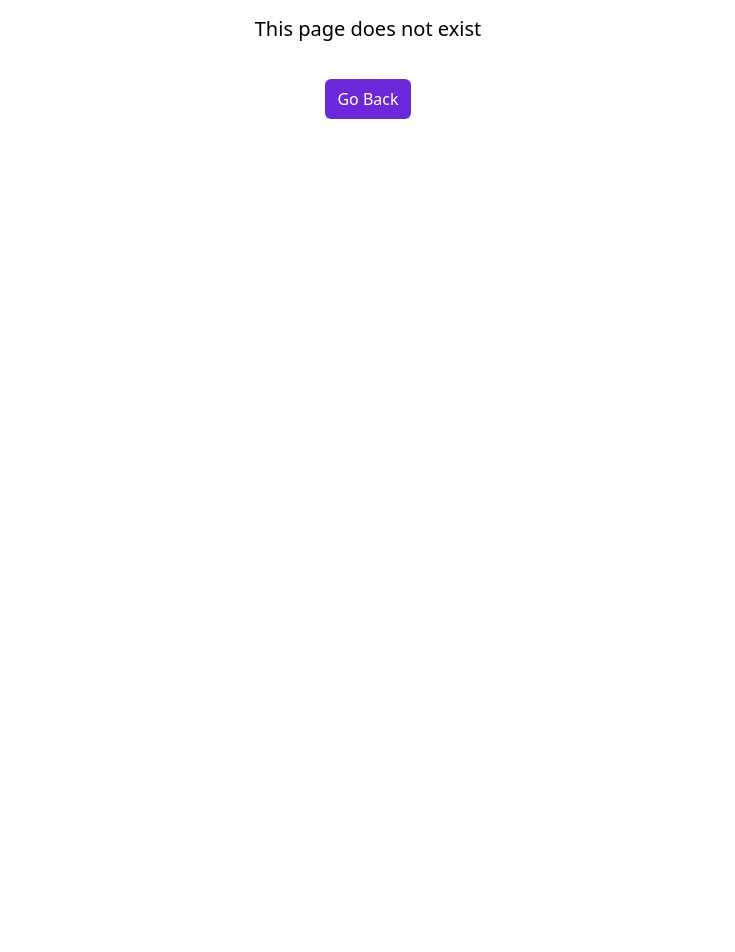
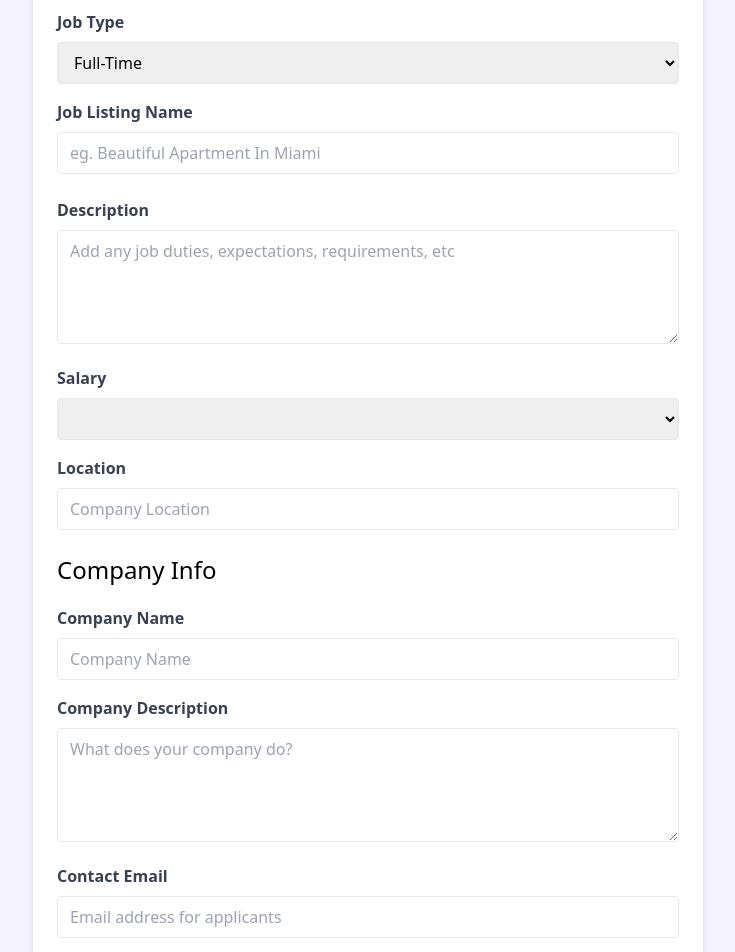
Before and after one commit to Nathaniyell/vue-jobify, a Vue app: page /jobs/edit/1 in a window 1280 px wide. Before the commit this address had no page. Shown: the part 260-1212 px from the top of the page, without its empty margins (272-1007 px from the left). Before the commit the page ends 800 px from the top, so only its background shows below. Built offline with nearby package versions, Linux system fonts and the light colour scheme; no server answers.

Commit message:
add edit functionality to allow us edit jobs

```diff
--- a/src/main.js
+++ b/src/main.js
@@ -1,5 +1,7 @@
 import './assets/main.css'
 import "primeicons/primeicons.css"
+import Toast from "vue-toastification"
+import "vue-toastification/dist/index.css"
 
 import { createApp } from 'vue'
 import App from './App.vue'
@@ -7,4 +9,5 @@ import router from './router'
 
 const app = createApp(App)
 app.use(router)
+app.use(Toast)
 app.mount('#app')
--- a/src/router/index.js
+++ b/src/router/index.js
@@ -3,6 +3,7 @@ import HomeView from "@/views/HomeView.vue";
 import JobsView from "@/views/JobsView.vue";
 import JobView from "@/views/JobView.vue";
 import AddJobView from "@/views/AddJobView.vue";
+import EditJobView from "@/views/EditJobView.vue";
 import NotFoundView from "@/views/NotFoundView.vue";
 
 const router = createRouter({
@@ -33,6 +34,11 @@ const router = createRouter({
         name: "add-job",
         component: AddJobView
     },
+        {
+        path: "/jobs/edit/:id",
+        name: "edit-job",
+        component: EditJobView
+    },
 {
     path: "/:catchAll(.*)",
     name: "not-found",
--- /dev/null
+++ b/src/views/EditJobView.vue
@@ -0,0 +1,193 @@
+<script setup>
+import { reactive, onMounted } from "vue"
+import router from "@/router"
+import {useToast} from "vue-toastification"
+import {useRoute} from "vue-router"
+
+
+const toast = useToast()
+const route = useRoute()
+// const router = useRouter()
+const jobId = route.params.id
+const form = reactive({
+    type: "Full-Time",
+    title: "",
+    description: "",
+    location: "",
+    salary: "",
+    company: {
+        name: "",
+        description: "",
+        contactEmail: "",
+        contactPhone: ""
+    }
+})
+const state = reactive({
+    job: {},
+    isLoading: true
+})
+
+const formSubmitHandler = async () => {
+    const updatedJob = {
+        title: form.title,
+        type: form.type,
+        location: form.location,
+        description: form.description,
+        salary: form.salary,
+        company: {
+            name: form.company.name,
+            description: form.company.description,
+            contactEmail: form.company.contactEmail,
+            contactPhone: form.company.contactPhone
+        }
+    }
+
+    try {
+        const response = await fetch(`/api/jobs/${jobId}`, {
+            method: "PUT",
+            headers: {
+                "Content-Type": "application/json",
+            },
+            body: JSON.stringify(updatedJob),
+        });
+
+        // Check if the response is OK (status 200-299)
+        if (!response.ok) {
+            throw new Error(`HTTP error! status: ${response.status}`);
+        }
+toast.success("Job Updated Successfully")
+        const responseData = await response.json();
+        const responseId = responseData.id; // Access the ID from the parsed response
+
+        // Navigate to the job after submission
+        router.push(`/jobs/${responseId}`);
+
+    } catch (error) {
+        toast.error("Job was not Update")
+        console.error("Error submitting job:", error);
+    }
+};
+onMounted(async ()=>{
+    try{
+
+        const response = await fetch(`/api/jobs/${jobId}`)
+        const data = await response.json()
+        state.job = data
+
+    //Populate the input fields
+            form.title = state.job.title;
+            form.type =state.job.type
+            form.location =state.job.location
+            form.description =state.job.description
+            form.salary =state.job.salary
+            form.company.name =state.job.company.name
+            form.company.description =state.job.company.description
+            form.company.contactEmail =state.job.company.contactEmail
+            form.company.contactPhone =state.job.company.contactPhone
+    }catch(error){
+        console.error("Error Fetching Job",error)
+    }finally{
+        state.isLoading = false
+    }
+})
+</script>
+
+
+<template>
+
+
+    <section class="bg-violet-50">
+        <div class="container m-auto max-w-2xl py-24">
+            <div class="bg-white px-6 py-8 mb-4 shadow-md rounded-md border m-4 md:m-0">
+                <form @submit.prevent="formSubmitHandler">
+                    <h2 class="text-3xl text-center font-semibold mb-6">Edit Job</h2>
+
+                    <div class="mb-4">
+                        <label for="type" class="block text-gray-700 font-bold mb-2">Job Type</label>
+                        <select id="type" name="type" class="border rounded w-full py-2 px-3" required
+                            v-model="form.type">
+                            <option value="Full-Time">Full-Time</option>
+                            <option value="Part-Time">Part-Time</option>
+                            <option value="Remote">Remote</option>
+                            <option value="Internship">Internship</option>
+                        </select>
+                    </div>
+
+                    <div class="mb-4">
+                        <label class="block text-gray-700 font-bold mb-2">Job Listing Name</label>
+                        <input type="text" id="name" name="name" class="border rounded w-full py-2 px-3 mb-2"
+                            placeholder="eg. Beautiful Apartment In Miami" required v-model="form.title" />
+                    </div>
+                    <div class="mb-4">
+                        <label for="description" class="block text-gray-700 font-bold mb-2">Description</label>
+                        <textarea id="description" name="description" class="border rounded w-full py-2 px-3" rows="4"
+                            v-model="form.description"
+                            placeholder="Add any job duties, expectations, requirements, etc"></textarea>
+                    </div>
+
+                    <div class="mb-4">
+                        <label for="type" class="block text-gray-700 font-bold mb-2">Salary</label>
+                        <select id="salary" name="salary" class="border rounded w-full py-2 px-3" required
+                            v-model="form.salary">
+                            <option value="Under $50K">under $50K</option>
+                            <option value="$50K - $60K">$50 - $60K</option>
+                            <option value="$60K - $70K">$60 - $70K</option>
+                            <option value="$70K - $80K">$70 - $80K</option>
+                            <option value="$80K - $90K">$80 - $90K</option>
+                            <option value="$90K - $100K">$90 - $100K</option>
+                            <option value="$100K - $125K">$100 - $125K</option>
+                            <option value="$125K - $150K">$125 - $150K</option>
+                            <option value="$150K - $175K">$150 - $175K</option>
+                            <option value="$175K - $200K">$175 - $200K</option>
+                            <option value="Over $200K">Over $200K</option>
+                        </select>
+                    </div>
+
+                    <div class="mb-4">
+                        <label class="block text-gray-700 font-bold mb-2">
+                            Location
+                        </label>
+                        <input type="text" id="location" name="location" class="border rounded w-full py-2 px-3 mb-2"
+                            placeholder="Company Location" required v-model="form.location" />
+                    </div>
+
+                    <h3 class="text-2xl mb-5">Company Info</h3>
+
+                    <div class="mb-4">
+                        <label for="company" class="block text-gray-700 font-bold mb-2">Company Name</label>
+                        <input type="text" id="company" name="company" class="border rounded w-full py-2 px-3"
+                            placeholder="Company Name" v-model="form.company.name" />
+                    </div>
+
+                    <div class="mb-4">
+                        <label for="company_description" class="block text-gray-700 font-bold mb-2">Company
+                            Description</label>
+                        <textarea v-model="form.company.description" id="company_description" name="company_description"
+                            class="border rounded w-full py-2 px-3" rows="4"
+                            placeholder="What does your company do?"></textarea>
+                    </div>
+
+                    <div class="mb-4">
+                        <label for="contact_email" class="block text-gray-700 font-bold mb-2">Contact Email</label>
+                        <input v-model="form.company.contactEmail" type="email" id="contact_email" name="contact_email"
+                            class="border rounded w-full py-2 px-3" placeholder="Email address for applicants"
+                            required />
+                    </div>
+                    <div class="mb-4">
+                        <label for="contact_phone" class="block text-gray-700 font-bold mb-2">Contact Phone</label>
+                        <input v-model="form.company.contactPhone" type="tel" id="contact_phone" name="contact_phone"
+                            class="border rounded w-full py-2 px-3" placeholder="Optional phone for applicants" />
+                    </div>
+
+                    <div>
+                        <button
+                            class="bg-violet-500 hover:bg-violet-600 text-white font-bold py-2 px-4 rounded-full w-full focus:outline-none focus:shadow-outline"
+                            type="submit">
+                            Edit Job
+                        </button>
+                    </div>
+                </form>
+            </div>
+        </div>
+    </section>
+</template>
```
